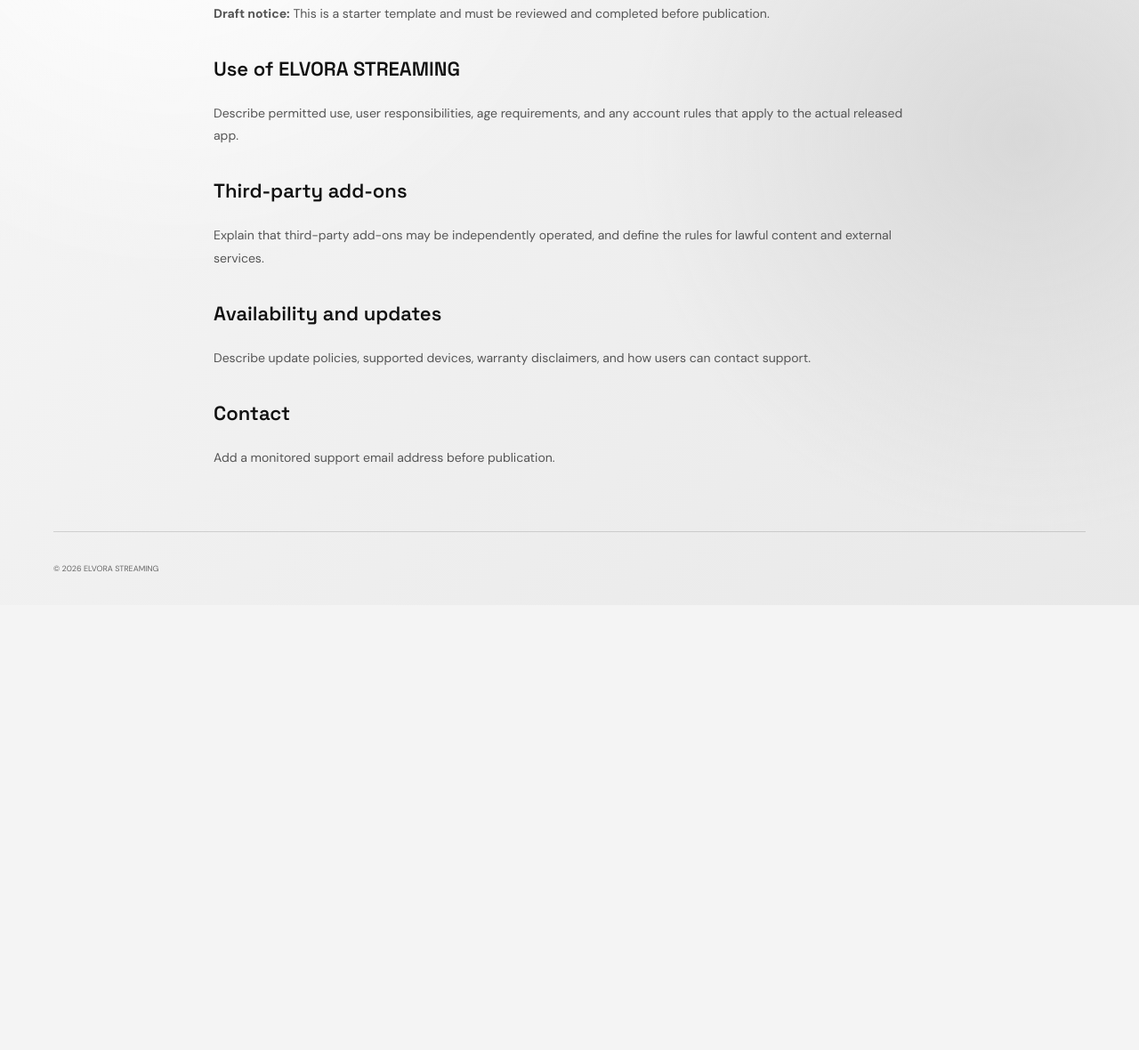
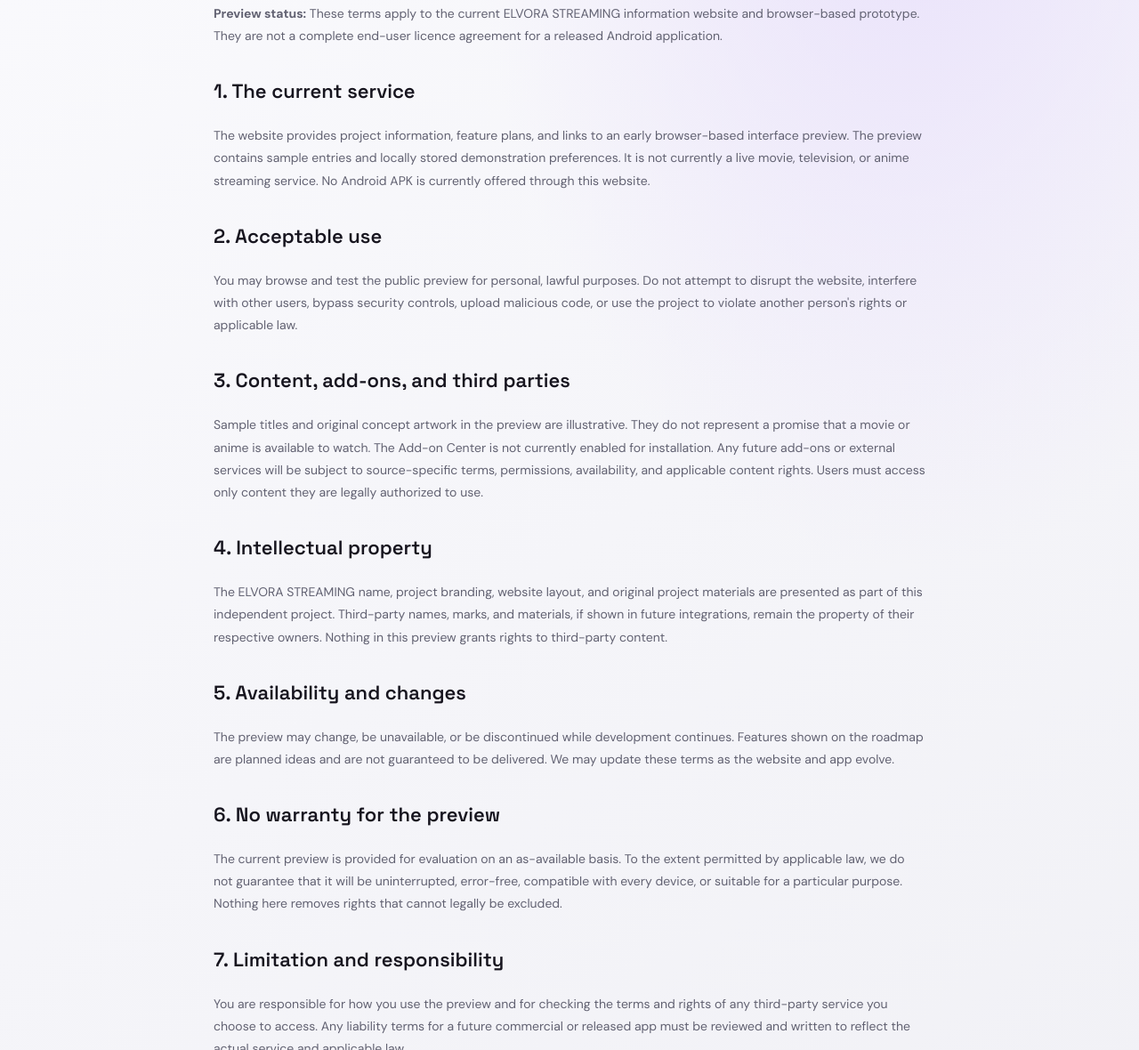
Before and after one commit to mdm078/elvora-streaming-, a plain HTML site: page terms.html in a window 1280 px wide. Shown: the part 270-1450 px from the top of the page at 89% size. Before the commit the page ends 950 px from the top, so only its background shows below. Drawn offline with Linux system fonts and the light colour scheme.

Commit message:
Replace terms placeholder with current preview terms

```diff
--- a/terms.html
+++ b/terms.html
@@ -1 +1,34 @@
-<!doctype html><html lang="en"><head><meta charset="UTF-8"><meta name="viewport" content="width=device-width,initial-scale=1"><title>Terms — ELVORA STREAMING</title><link rel="stylesheet" href="styles.css"></head><body><header class="topbar"><a class="brand" href="index.html"><img src="assets/logo.svg" alt="">ELVORA STREAMING</a><a href="index.html">← Home</a></header><main class="section-wrap legal"><div class="eyebrow">LEGAL</div><h1>Terms of Use</h1><p><b>Draft notice:</b> This is a starter template and must be reviewed and completed before publication.</p><h2>Use of ELVORA STREAMING</h2><p>Describe permitted use, user responsibilities, age requirements, and any account rules that apply to the actual released app.</p><h2>Third-party add-ons</h2><p>Explain that third-party add-ons may be independently operated, and define the rules for lawful content and external services.</p><h2>Availability and updates</h2><p>Describe update policies, supported devices, warranty disclaimers, and how users can contact support.</p><h2>Contact</h2><p>Add a monitored support email address before publication.</p></main><footer class="footer section-wrap"><small>© <span id="year"></span> ELVORA STREAMING</small></footer><script>document.getElementById('year').textContent=new Date().getFullYear()</script></body></html>
+<!doctype html>
+<html lang="en" data-theme="light">
+<head>
+<meta charset="UTF-8"><meta name="viewport" content="width=device-width,initial-scale=1">
+<meta name="theme-color" content="#f5f5f7"><meta name="description" content="Terms for the ELVORA STREAMING website and early app preview.">
+<title>Terms of Use — ELVORA STREAMING</title><link rel="icon" href="assets/logo.svg" type="image/svg+xml"><link rel="stylesheet" href="styles.css?v=4">
+</head>
+<body>
+<header class="topbar"><a class="brand" href="index.html"><img src="assets/logo.svg" alt=""><span>ELVORA STREAMING</span></a><a href="index.html">← Home</a></header>
+<main class="section-wrap legal">
+<div class="eyebrow">LEGAL · LAST UPDATED 22 NOVEMBER 2026</div>
+<h1>Terms of <span>Use.</span></h1>
+<p><b>Preview status:</b> These terms apply to the current ELVORA STREAMING information website and browser-based prototype. They are not a complete end-user licence agreement for a released Android application.</p>
+<h2>1. The current service</h2>
+<p>The website provides project information, feature plans, and links to an early browser-based interface preview. The preview contains sample entries and locally stored demonstration preferences. It is not currently a live movie, television, or anime streaming service. No Android APK is currently offered through this website.</p>
+<h2>2. Acceptable use</h2>
+<p>You may browse and test the public preview for personal, lawful purposes. Do not attempt to disrupt the website, interfere with other users, bypass security controls, upload malicious code, or use the project to violate another person's rights or applicable law.</p>
+<h2>3. Content, add-ons, and third parties</h2>
+<p>Sample titles and original concept artwork in the preview are illustrative. They do not represent a promise that a movie or anime is available to watch. The Add-on Center is not currently enabled for installation. Any future add-ons or external services will be subject to source-specific terms, permissions, availability, and applicable content rights. Users must access only content they are legally authorized to use.</p>
+<h2>4. Intellectual property</h2>
+<p>The ELVORA STREAMING name, project branding, website layout, and original project materials are presented as part of this independent project. Third-party names, marks, and materials, if shown in future integrations, remain the property of their respective owners. Nothing in this preview grants rights to third-party content.</p>
+<h2>5. Availability and changes</h2>
+<p>The preview may change, be unavailable, or be discontinued while development continues. Features shown on the roadmap are planned ideas and are not guaranteed to be delivered. We may update these terms as the website and app evolve.</p>
+<h2>6. No warranty for the preview</h2>
+<p>The current preview is provided for evaluation on an as-available basis. To the extent permitted by applicable law, we do not guarantee that it will be uninterrupted, error-free, compatible with every device, or suitable for a particular purpose. Nothing here removes rights that cannot legally be excluded.</p>
+<h2>7. Limitation and responsibility</h2>
+<p>You are responsible for how you use the preview and for checking the terms and rights of any third-party service you choose to access. Any liability terms for a future commercial or released app must be reviewed and written to reflect the actual service and applicable law.</p>
+<h2>8. Contact</h2>
+<p>A dedicated support email has not yet been set up. Official contact details will be added before public app release.</p>
+<p><b>Pre-launch notice:</b> These terms are a working project document, not legal advice. They require review for the final product, distribution countries, content integrations, and applicable law before launch.</p>
+</main>
+<footer class="footer section-wrap"><small>© <span id="year"></span> ELVORA STREAMING</small></footer>
+<script>document.getElementById('year').textContent=new Date().getFullYear()</script>
+</body></html>
```
